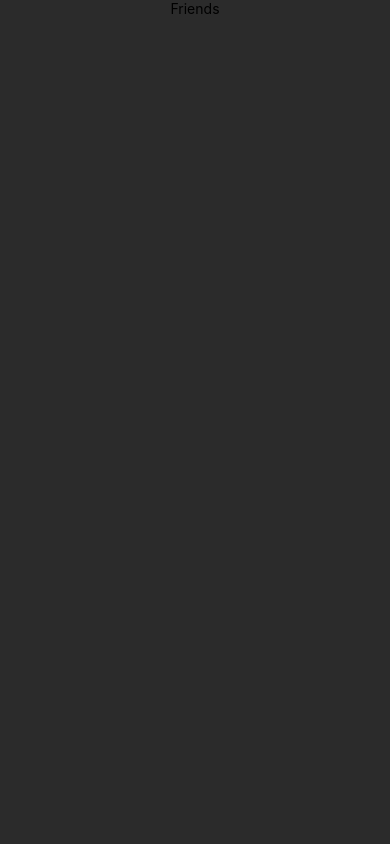
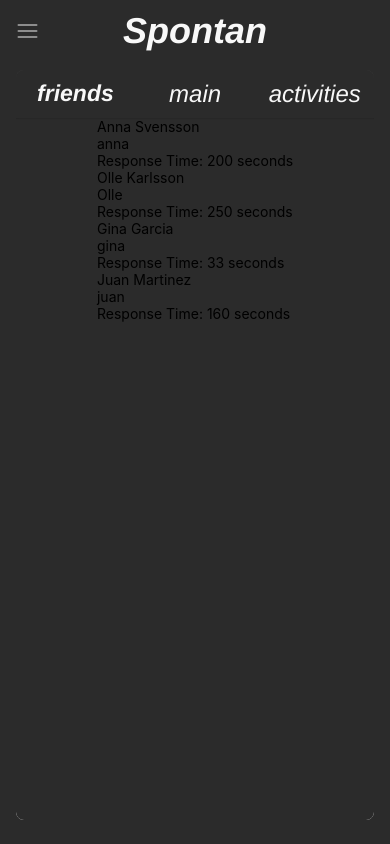
Before and after one commit to cdexwik/spontan, a React Native app: screen /friends in a window 390 px wide. Built offline with nearby package versions, Linux system fonts and the light colour scheme.

Commit message:
friendList Display
Friends Display - No UI styling implemented

```diff
--- a/App.js
+++ b/App.js
@@ -3,11 +3,12 @@ import React from "react";
 import { StyleSheet, View } from "react-native";
 import MainStack from "./components/stacks/MainStack";
 import Friends from "./components/screens/Friends";
+import Main from "./components/screens/Main";
 
 export default function App() {
   return (
     <View style={styles.container}>
-      <Friends />
+      <MainStack />
     </View>
   );
 }
--- a/components/screens/Friend.js
+++ b/components/screens/Friend.js
@@ -1,12 +1,23 @@
 import React from "react";
 import { View, Text, StyleSheet } from "react-native";
 
-const Friend = (friend) => {
-  console.log("From FriendCard");
-  console.log(friend);
+const Friend = ({
+  userid,
+  firstName,
+  lastName,
+  tag,
+  pendingRequest,
+  activityData,
+}) => {
+  const responseTime = Math.round(
+    activityData.totalResponseTime / activityData.numberOfInvites
+  );
+
   return (
-    <View style={styles.container}>
-      <Text>Test Friend</Text>
+    <View>
+      <Text>{`${firstName} ${lastName}`}</Text>
+      <Text>{tag}</Text>
+      <Text>{`Response Time: ${responseTime} seconds`}</Text>
     </View>
   );
 };
--- a/components/screens/Friends.js
+++ b/components/screens/Friends.js
@@ -73,9 +73,6 @@ function Friends() {
     <SafeAreaProvider>
       <SafeAreaView style={{ flex: 1 }}>
         <View style={styles.container}>
-          <Text>Friends</Text>
-          {console.log("from Friends")}
-          {console.log(friends)}
           <FriendsList friends={friends} />
         </View>
       </SafeAreaView>
--- a/components/screens/FriendsList.js
+++ b/components/screens/FriendsList.js
@@ -2,10 +2,20 @@ import React from "react";
 import { View, Text, StyleSheet } from "react-native";
 import Friend from "./Friend";
 
+function renderFriendsCB(friend) {
+  return (
+    <Friend
+      key={friend.userid}
+      firstName={friend.firstName}
+      lastName={friend.lastName}
+      tag={friend.tag}
+      pendingRequest={friend.pendingRequest}
+      activityData={friend.activityData}
+    />
+  );
+}
+
 const FriendsList = ({ friends }) => {
-  console.log("From FL");
-  console.log(friends);
-
   if (!friends.length || friends.length === 0) {
     return (
       <View style={styles.container}>
@@ -14,16 +24,7 @@ const FriendsList = ({ friends }) => {
       </View>
     );
   } else {
-    return (
-      <View>
-        {friends.forEach((friend) => {
-          {
-            console.log("Friend detected!");
-          }
-          <Friend friend={friend} />;
-        })}
-      </View>
-    );
+    return <View>{friends.map(renderFriendsCB)}</View>;
   }
 };
 
```
